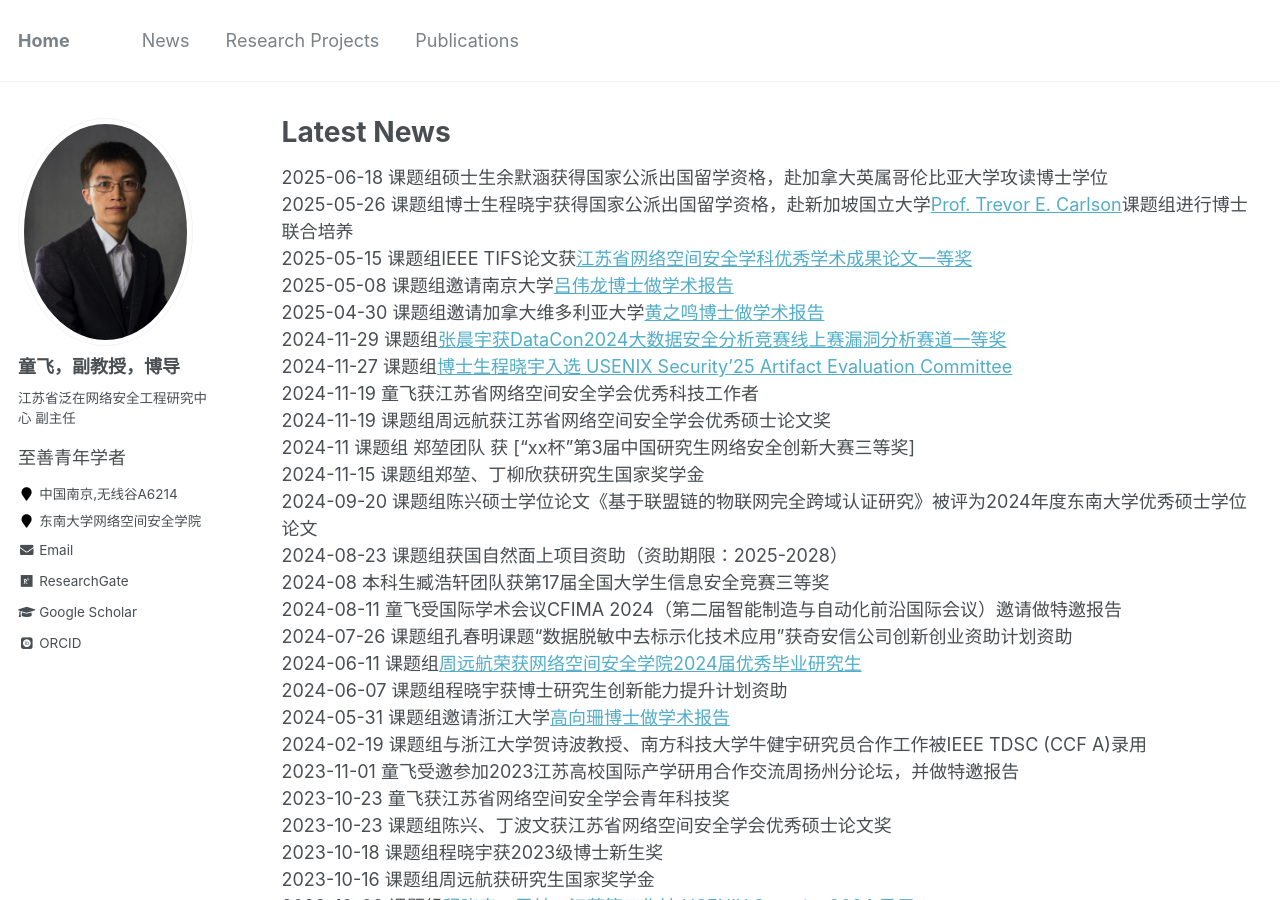
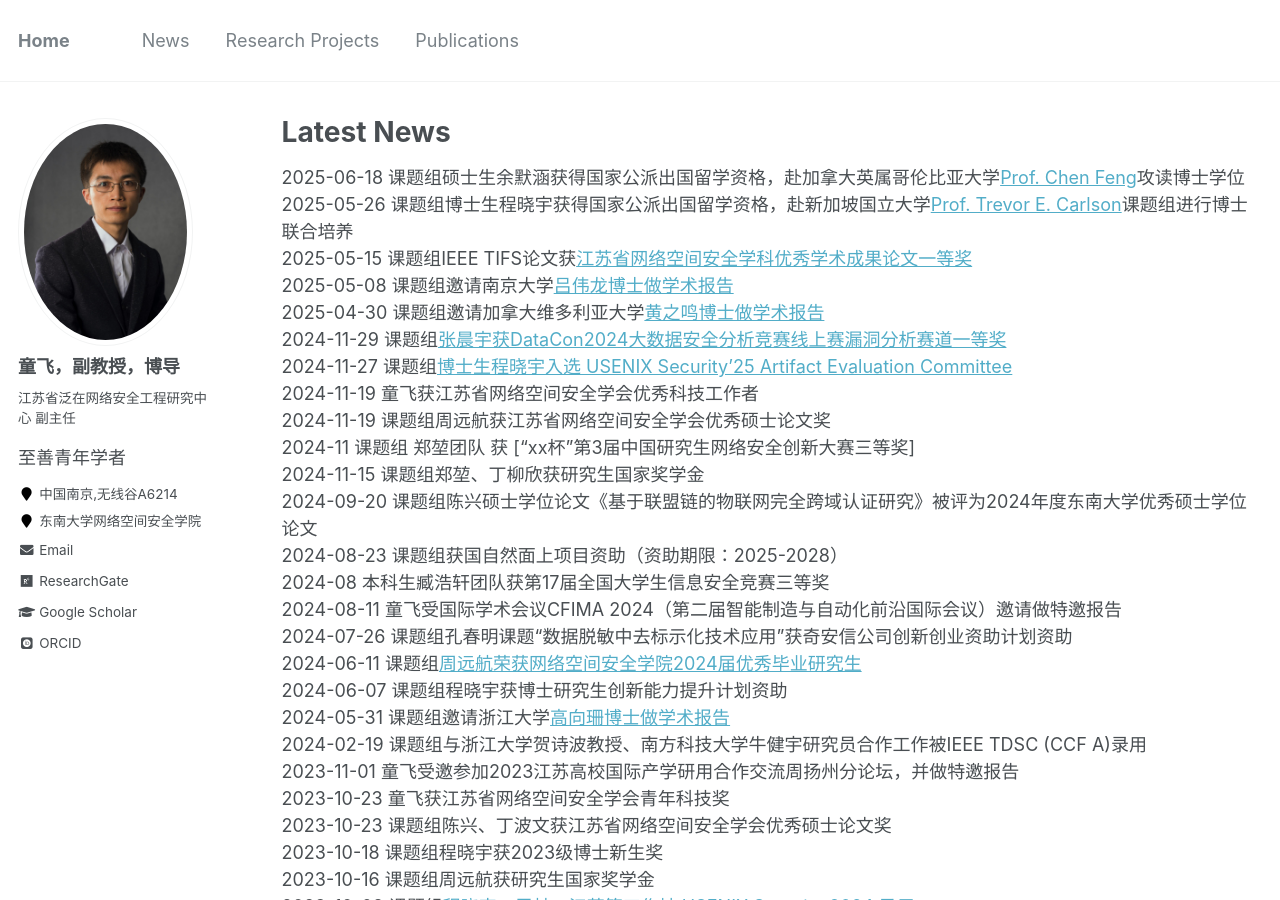
Before and after one commit to fei-tong/fei-tong.github.io, a Jekyll site: the page built from _pages/News.md, in a window 1280 px wide and 900 px high. Built offline with Jekyll 4.4.1, drawn with Linux system fonts in a browser that asks for light colours; some web fonts are replaced.

Commit message:
Update News.md

```diff
--- a/_pages/News.md
+++ b/_pages/News.md
@@ -4,7 +4,7 @@ title: "Latest News"
 permalink: /News/
 author_profile: true
 ---
-2025-06-18 课题组硕士生余默涵获得国家公派出国留学资格，赴加拿大英属哥伦比亚大学攻读博士学位<br>
+2025-06-18 课题组硕士生余默涵获得国家公派出国留学资格，赴加拿大英属哥伦比亚大学[Prof. Chen Feng](https://blockchain.ubc.ca/people/chen-feng)攻读博士学位<br>
 2025-05-26 课题组博士生程晓宇获得国家公派出国留学资格，赴新加坡国立大学[Prof. Trevor E. Carlson](https://www.comp.nus.edu.sg/~tcarlson/)课题组进行博士联合培养<br>
 2025-05-15 课题组IEEE TIFS论文获[江苏省网络空间安全学科优秀学术成果论文一等奖](https://www.jscsa.org.cn/contents/197/500.html)<br>
 2025-05-08 课题组邀请南京大学[吕伟龙博士做学术报告](https://cyber.seu.edu.cn/2025/0506/c20213a526921/page.htm)<br>
```
